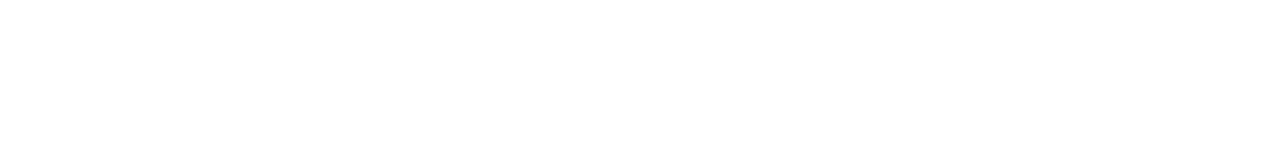
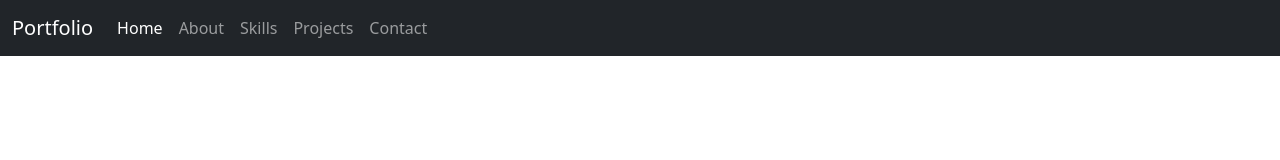
Before and after one commit to XandaNawzad/Test-Portfolio, a plain HTML site: page index.html in a window 1280 px wide. Drawn offline with nearby package versions, Linux system fonts and the light colour scheme.

Commit message:
feat: add navigation bar

```diff
--- a/index.html
+++ b/index.html
@@ -8,6 +8,39 @@
 </head>
 <body>
 
+    <!--start navigation bar-->
+    <nav class="navbar navbar-expand-lg navbar-dark bg-dark">
+        <div class="container-fluid">
+          <a class="navbar-brand" href="#">Portfolio</a>
+          <button class="navbar-toggler" type="button" data-bs-toggle="collapse" data-bs-target="#navbarNavDropdown" aria-controls="navbarNavDropdown" aria-expanded="false" aria-label="Toggle navigation">
+            <span class="navbar-toggler-icon"></span>
+          </button>
+          <div class="collapse navbar-collapse" id="navbarNavDropdown">
+            <ul class="navbar-nav">
+              <li class="nav-item">
+                <a class="nav-link active" aria-current="page" href="#home">Home</a>
+              </li>
+              <li class="nav-item">
+                <a class="nav-link" href="#about">About</a>
+              </li>
+              <li class="nav-item">
+                <a class="nav-link" href="#skills">Skills</a>
+              </li>
+              <li class="nav-item">
+                <a class="nav-link" href="#projects">Projects</a>
+              </li>
+              <li class="nav-item">
+                <a class="nav-link" href="#contact">Contact</a>
+              </li>
+
+            </ul>
+          </div>
+        </div>
+      </nav>
+
+    <!--end navigation bar-->
+
+
 
    <script src="https://cdn.jsdelivr.net/npm/bootstrap@5.0.2/dist/js/bootstrap.bundle.min.js" integrity="sha384-MrcW6ZMFYlzcLA8Nl+NtUVF0sA7MsXsP1UyJoMp4YLEuNSfAP+JcXn/tWtIaxVXM" crossorigin="anonymous"></script>
 </body>
```
